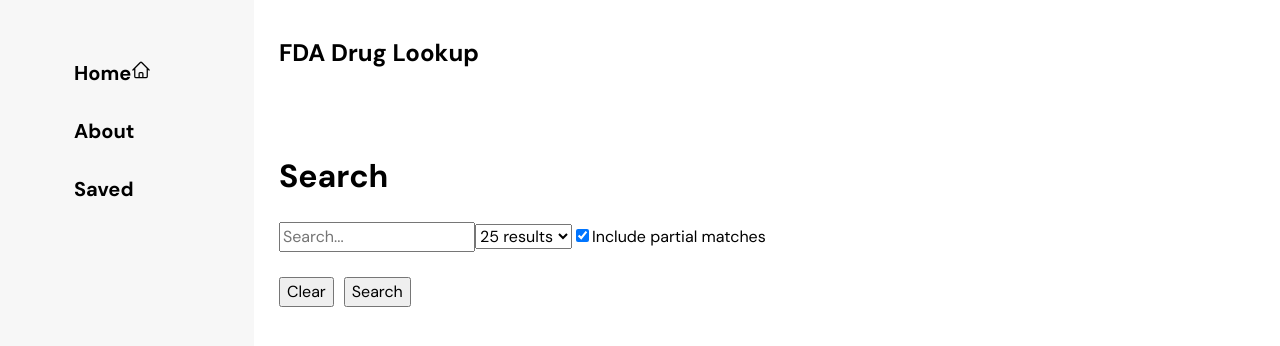
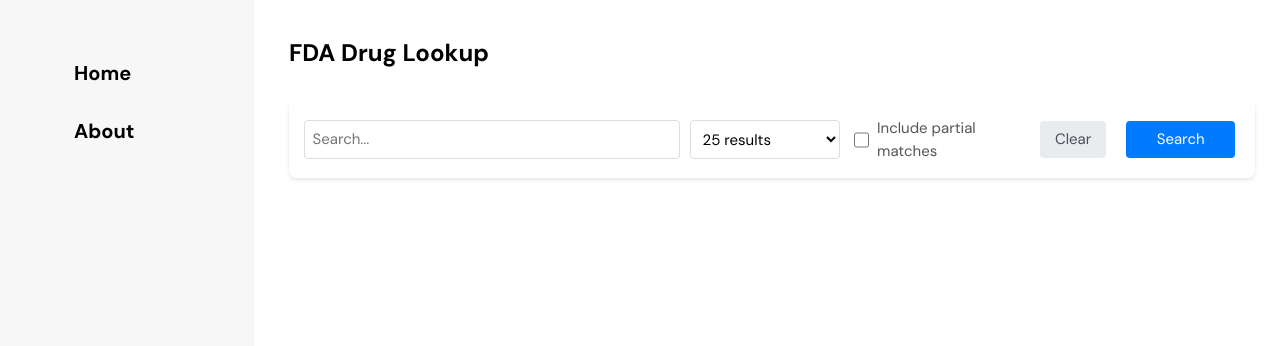
Before and after one commit to KnowlesLuke/fda-drug-lookup, a React (Vite) app: page / in a window 1280 px wide. Shown: the top 346 px of the page. Built offline with nearby package versions, Linux system fonts and the light colour scheme.

Commit message:
Added final features and css. Added ability to group by nested fields

```diff
--- a/src/App.css
+++ b/src/App.css
@@ -87,6 +87,15 @@
   margin: 15px;
 }
 
+header{
+  margin-bottom: 0px;
+}
+
+main {
+  margin-top: 0px;
+}
+
+/* Search Button Container */
 .search-button-container button {
   margin: 5px;
 }
@@ -94,3 +103,225 @@
 .search-button-container .clear-btn {
   margin-left: 0px;
 }
+
+/* Search Container */
+.search-container {
+  margin: 2rem auto;
+  padding: 0 1rem;
+}
+
+.search-container h1 {
+  color: #333;
+  margin-bottom: 1.5rem;
+  text-align: center;
+}
+
+/* Search Controls */
+.search-controls {
+  display: flex;
+  flex-direction: column;
+  gap: 1rem;
+  background: #fff;
+  padding: 1.5rem;
+  border-radius: 8px;
+  box-shadow: 0 2px 4px rgba(0, 0, 0, 0.1);
+}
+
+/* Search Input */
+.search-input {
+  padding: 0.75rem;
+  border: 1px solid #ddd;
+  border-radius: 4px;
+  font-size: 1.5rem;
+  width: 100%;
+  transition: border-color 0.2s;
+}
+
+.search-input:focus {
+  outline: none;
+  border-color: #007bff;
+  box-shadow: 0 0 0 2px rgba(0, 123, 255, 0.25);
+}
+
+/* Limit Select */
+.limit-select {
+  padding: 0.75rem;
+  border: 1px solid #ddd;
+  border-radius: 4px;
+  font-size: 1.5rem;
+  background-color: white;
+  cursor: pointer;
+  width: 150px;
+}
+
+/* Partial Match Checkbox */
+.partial-match-label {
+  display: flex;
+  align-items: center;
+  gap: 0.5rem;
+  font-size: 1.5rem;
+  color: #555;
+}
+
+.partial-match-label input[type="checkbox"] {
+  width: 16px;
+  height: 16px;
+  cursor: pointer;
+}
+
+/* Button Container */
+.search-button-container {
+  display: flex;
+  gap: 1rem;
+  margin-top: 0.5rem;
+}
+
+/* Buttons */
+.search-btn,
+.clear-btn {
+  padding: 0.75rem 1.5rem;
+  border: none;
+  border-radius: 4px;
+  font-size: 1.5rem;
+  cursor: pointer;
+  transition: background-color 0.2s;
+}
+
+.search-btn {
+  background-color: #007bff;
+  color: white;
+  flex: 1;
+}
+
+.search-btn:hover {
+  background-color: #0056b3;
+}
+
+.clear-btn {
+  background-color: #e9ecef;
+  color: #495057;
+}
+
+.clear-btn:hover {
+  background-color: #dde2e6;
+}
+
+/* Responsive Design */
+@media (min-width: 640px) {
+  .search-controls {
+      flex-direction: row;
+      flex-wrap: wrap;
+      align-items: center;
+  }
+
+  .search-input {
+      flex: 2;
+      min-width: 200px;
+  }
+
+  .limit-select {
+      flex: 0 0 auto;
+  }
+
+  .partial-match-label {
+      flex: 1;
+      min-width: 180px;
+  }
+
+  .search-button-container {
+      flex: 1;
+      margin-top: 0;
+      justify-content: flex-end;
+      min-width: 200px;
+  }
+}
+
+/* Results Section */
+.results-section {
+  margin: 2rem auto;
+  padding: 0 1rem;
+}
+
+/* Loading State */
+.loading {
+  text-align: center;
+  padding: 2rem;
+  color: #666;
+  font-style: italic;
+}
+
+/* Error Message */
+.error-message {
+  background-color: #fff3f3;
+  border: 1px solid #ffcdd2;
+  color: #d32f2f;
+  padding: 1rem;
+  border-radius: 4px;
+  margin: 1rem 0;
+  text-align: center;
+}
+
+/* Results Table */
+.results-table {
+  width: 100%;
+  border-collapse: collapse;
+  background: white;
+  border-radius: 8px;
+  box-shadow: 0 2px 4px rgba(0, 0, 0, 0.1);
+  overflow: hidden;
+}
+
+.results-table thead {
+  background-color: #f8f9fa;
+}
+
+.results-table th {
+  text-align: left;
+  padding: 1rem;
+  font-weight: 600;
+  color: #495057;
+  border-bottom: 2px solid #dee2e6;
+}
+
+.results-table td {
+  padding: 1rem;
+  border-bottom: 1px solid #dee2e6;
+  color: #333;
+}
+
+.results-table tbody tr:last-child td {
+  border-bottom: none;
+}
+
+.results-table tbody tr:hover {
+  background-color: #f8f9fa;
+}
+
+/* Responsive Table */
+@media (max-width: 768px) {
+  .results-table {
+      display: block;
+      overflow-x: auto;
+      white-space: nowrap;
+  }
+
+  .results-table th,
+  .results-table td {
+      padding: 0.75rem;
+  }
+}
+
+/* No Results Message */
+.no-results {
+  text-align: center;
+  padding: 2rem;
+  color: #666;
+  background: white;
+  border-radius: 8px;
+  box-shadow: 0 2px 4px rgba(0, 0, 0, 0.1);
+}
+
+.header-title {
+  padding: 0 1rem;
+  margin-bottom: 0;
+}
--- a/src/App.tsx
+++ b/src/App.tsx
@@ -2,7 +2,6 @@
 import { BrowserRouter, Route, Routes } from 'react-router-dom';
 import AppLayout from './ui/AppLayout';
 import Home from './pages/Home';
-import Saved from './pages/Saved';
 
 function App() {
 
@@ -12,7 +11,6 @@
         <Routes>
           <Route element={<AppLayout />}>
             <Route index element={<Home />} />
-            <Route path="saved" element={<Saved />} />
           </Route>
         </Routes>
       </BrowserRouter>
--- /dev/null
+++ b/src/config/searchConfig.ts
@@ -0,0 +1,19 @@
+import { GroupByFields } from "../interfaces/searchInterface";
+
+/**
+ * Configuration for search criteria and formatting
+ */
+export interface SearchConfig {
+  search_item: string;      // The field to search on (e.g., 'brand_name', 'product_id')
+  formatSearchQuery: boolean; // Whether to format the search query in title case
+  groupBy: GroupByFields[];       // Fields to group results by (e.g., ['brand_name', 'route'])
+}
+
+/**
+ * Default search configuration - This is the configuration that will be used if no other configuration is provided
+ */
+export const DEFAULT_SEARCH_CONFIG: SearchConfig = {
+  search_item: 'brand_name',
+  formatSearchQuery: true,
+  groupBy: ['brand_name', 'generic_name', 'route', 'product_type', 'dosage_form', 'openfda.manufacturer_name'] as GroupByFields[]
+};
--- /dev/null
+++ b/src/interfaces/searchInterface.ts
@@ -0,0 +1,39 @@
+/**
+ * Search result interface
+ */
+export interface SearchResult {
+    product_id: string;
+    brand_name: string;
+    generic_name: string;
+    product_number: string;
+    route: string[];
+    dosage_form: string;
+    product_type: string;
+    openfda: {
+        manufacturer_name: string[];
+    };
+  }
+
+/**
+ * Search response interface
+*/
+export interface SearchResponse {
+    results: SearchResult[];
+}
+
+/**
+ * Search parameters interface
+ */
+export interface SearchParams {
+    query: string;
+    partialMatch: boolean;
+    limit: number;
+    searchField: string;
+    formatSearchQuery: boolean;
+    groupBy: GroupByFields[];
+}
+
+/**
+ * The fields that can be used to group results by
+ */
+export type GroupByFields = keyof SearchResult;
--- a/src/pages/Home.tsx
+++ b/src/pages/Home.tsx
@@ -1,19 +1,20 @@
 import { useState } from "react";
-import searchAPI, { SearchResult, SearchParams } from "../services/apiSearch";
+import searchAPI from "../services/apiSearch";
 import SearchResults from "../features/SearchResults";
+import { DEFAULT_SEARCH_CONFIG, SearchConfig } from "../config/searchConfig";
+import { SearchResult, SearchParams } from "../interfaces/searchInterface";
 
 function Home() {
 
     const [search, setSearch] = useState<string>("");
     const [isLoading, setIsLoading] = useState<boolean>(false);
     const [error, setError] = useState<string | null>(null);
-    const [partialMatch, setPartialMatch] = useState<boolean>(true);
+    const [partialMatch, setPartialMatch] = useState<boolean>(false);
     const [limit, setLimit] = useState<number>(25);
     const [results, setResults] = useState<SearchResult[]>([]);
     const [searchPerformed, setSearchPerformed] = useState<boolean>(false);
 
     // Options for the number of results to display
-    // This could be fetched from an API or defined in a config file
     const limitOptions: number[] = [5, 10, 25, 50];
 
     const clearSearch = () => {
@@ -28,28 +29,28 @@
 
         if (!search.trim()) return;
 
-        // Reset loading and error states
+        // Set the loading and error states
         setIsLoading(true);
+        setSearchPerformed(true);
         setError(null);
         setResults([]);
-        setSearchPerformed(false);
+
+        // Get the default search config - This is set up for this specific use case
+        const searchConfig : SearchConfig = DEFAULT_SEARCH_CONFIG;
 
         // Create the search parameters
         const searchParams : SearchParams = {
             query: search,
             partialMatch,
-            searchField: "brand_name",
+            searchField: searchConfig.search_item,
+            formatSearchQuery: searchConfig.formatSearchQuery,
+            groupBy: searchConfig.groupBy,
             limit
         }
 
         try {
-
-            // Search for the results - Pass in the search parameters
             const results = await searchAPI(searchParams);
-
-
-            setResults(results.results);
-            setSearchPerformed(true);
+            setResults(results);
         } catch (error) {
             setError(error instanceof Error ? error.message : 'An unexpected error occurred');
         } finally {
@@ -60,7 +61,6 @@
     return (
         <>
             <div className="search-container">
-                <h1>Search</h1>
                 <div className="search-controls">
                     <input
                         type="text"
@@ -90,7 +90,7 @@
                     </label>
                     <div className="search-button-container">
                         <button className="clear-btn" onClick={clearSearch}>Clear</button>
-                        <button onClick={handleSearch}>Search</button>
+                        <button className="search-btn" onClick={handleSearch}>Search</button>
                     </div>
                 </div>
             </div>
--- a/src/services/apiSearch.ts
+++ b/src/services/apiSearch.ts
@@ -1,37 +1,7 @@
 import axios, { AxiosResponse } from 'axios';
-import { API_CONFIG } from '../config/api';
+import { API_CONFIG } from '../config/apiConfig';
 import formatTitleCase from '../utils/formatTitleCase';
-
-/**
- * Search result interface
- */
-export interface SearchResult {
-  product_id: string;
-  brand_name: string;
-  generic_name: string;
-  manufacturer: string;
-  product_number: string;
-  route: string[];
-  dosage_form: string;
-}
-
-/**
- * Search response interface
- */
-interface SearchResponse {
-  results: SearchResult[];
-  total: number;
-}
-
-/**
- * Search parameters interface
- */
-export interface SearchParams {
-  query: string;
-  partialMatch: boolean;
-  limit: number;
-  searchField: string;
-}
+import { SearchParams, SearchResult, SearchResponse, GroupByFields } from '../interfaces/searchInterface';
 
 /**
  * Performs a search query against the API
@@ -39,71 +9,109 @@
  * @returns Promise with search results
  * @throws Error if the request fails
  */
-async function searchAPI(params: SearchParams): Promise<SearchResponse> {
+async function searchAPI(params: SearchParams): Promise<SearchResult[]> {
   try {
 
-    const { query, partialMatch, limit, searchField } = params;
+    const { groupBy } = params;
 
-    // Search for exact matches if partialMatch is false
-    const exactMatch : string = partialMatch ? "" : ".exact";
+    const url : string = buildAPIUrl(params);
 
-    const baseUrl = new URL(API_CONFIG.BASE_URL);
-    const searchQuery : string = `${searchField}${exactMatch}:"${encodeURIComponent(formatTitleCase(query))}"`;
-
-    // Add the additional params
-    baseUrl.searchParams.set('search', searchQuery);
-    baseUrl.searchParams.set('limit', limit.toString());
-    baseUrl.searchParams.set('sort', 'product_ndc:asc');
-
-    // Build the API URL with the search field and exact match
-    const url : string = baseUrl.toString();
-
-    const response : AxiosResponse<SearchResponse> = await axios.get<SearchResponse>(
-      url, {
+    const response : AxiosResponse<SearchResponse> = await axios.get<SearchResponse>(url,
+      {
         timeout: API_CONFIG.TIMEOUT,
       });
 
-    // Group the results by brand name and route - this is to remove duplicates
-    const groupedResults = groupDrugsByBrandAndRoute(response.data.results);
-
-    return {
-      results: groupedResults,
-      total: groupedResults.length
-    };
+    // Return the grouped results if the groupBy param is provided
+    // Otherwise return the ungrouped results
+    return groupBy.length > 0
+      ? groupResults(groupBy, response.data.results)
+      : response.data.results;
 
   } catch (error) {
 
     if (axios.isAxiosError(error)) {
-      console.log('Error message:', error?.response?.data.error);
-      throw new Error(error?.response?.data?.error.message || 'An unexpected error occurred');
+      console.log('Error message:', error?.response?.data?.error);
+      throw new Error(error?.response?.data?.error?.message || 'An unexpected error occurred. Please try again.');
     }
 
-    throw new Error('An unexpected error occurred');
+    throw new Error('An unexpected error occurred. Please try again.');
   }
 }
 
 /**
- * Groups drugs by brand name and route
+ * Builds the API URL
+ * @param params Search parameters
+ * @returns string - The API URL
+ */
+function buildAPIUrl(params: SearchParams): string {
+
+  const { query, partialMatch, limit, searchField, formatSearchQuery } = params;
+
+  // Search for exact matches if partialMatch is false
+  const exactMatch : string = partialMatch ? "" : ".exact";
+
+  // Format the search query if formatSearchQuery is true
+  const formattedQuery : string = formatSearchQuery ? formatTitleCase(query) : query;
+
+  // Build the base url with the search field, exact match, and query
+  const baseUrl = new URL(API_CONFIG.BASE_URL);
+  const searchQuery : string = `${searchField}${exactMatch}:"${formattedQuery}"`;
+
+  // Add the additional params
+  baseUrl.searchParams.set('search', searchQuery);
+  baseUrl.searchParams.set('limit', limit.toString());
+  baseUrl.searchParams.set('sort', 'product_ndc:asc');
+
+  return baseUrl.toString();
+}
+
+
+/**
+ * Groups drugs by grouped by fields
+ * @param groupBy Array of fields to group by
  * @param drugs Array of drugs to group
- * @returns Array of unique drugs grouped by brand name and route
+ * @returns Array of unique drugs grouped by grouped by specified fields
  */
-function groupDrugsByBrandAndRoute(drugs: SearchResult[]): SearchResult[] {
+function groupResults(groupBy: GroupByFields[], drugs: SearchResult[]): SearchResult[] {
 
-  const uniqueDrugsByBrandAndRoute = new Map<string, SearchResult>();
+  // Create a map to store unique drugs
+  // Using map as it is faster than an array for this use case
+  const uniqueDrugs = new Map<string, SearchResult>();
 
   drugs.forEach(drug => {
+    const uniqueKey = groupBy
+      .map(field => {
+        const value = getFieldValue(drug, field);
+        return Array.isArray(value) ? value.join('|') : value;
+      })
+      .join('|');
 
-    // Create a unique key for the drug by combining the brand name and route
-    const uniqueKey = `${formatTitleCase(drug.brand_name)}|${drug.route.join('|')}`;
-
-    // If the drug is not already in the map, add it
-    if (!uniqueDrugsByBrandAndRoute.has(uniqueKey)) {
-      uniqueDrugsByBrandAndRoute.set(uniqueKey, drug);
+    if (!uniqueDrugs.has(uniqueKey)) {
+      uniqueDrugs.set(uniqueKey, drug);
     }
   });
 
-  // Return the unique drugs
-  return Array.from(uniqueDrugsByBrandAndRoute.values());
+  // Return the unique drugs as an array
+  return [...uniqueDrugs.values()];
+}
+
+
+/**
+ * Gets the value of a field from a drug
+ * @param drug The drug to get the value from
+ * @param field The field to get the value from
+ * @returns The value of the field
+ */
+function getFieldValue(drug: SearchResult, field: GroupByFields): string | string[] {
+
+  // If the field is a nested field, get the value from the nested field
+  if (field.includes('.')) {
+    const [parent, child] = field.split('.');
+    return (drug as any)[parent]?.[child] || [];
+  }
+
+  // Otherwise, return the value of the field
+  return (drug as any)[field];
 }
 
 export default searchAPI;
--- a/src/ui/Header.tsx
+++ b/src/ui/Header.tsx
@@ -1,7 +1,7 @@
 function Header() {
     return (
         <header>
-            <h2>FDA Drug Lookup</h2>
+            <h2 className="header-title">FDA Drug Lookup</h2>
         </header>
     );
 }
--- a/src/ui/Sidebar.tsx
+++ b/src/ui/Sidebar.tsx
@@ -1,4 +1,3 @@
-import { HiOutlineHome } from "react-icons/hi2";
 import { NavLink } from "react-router-dom";
 
 function SideBar() {
@@ -7,11 +6,9 @@
             <nav>
                 <ul className="sidebar-ul">
                     <li>
-                        <NavLink to="/" className="text-gray-300 hover:text-white">Home</NavLink>
-                        <HiOutlineHome />
+                        <NavLink to="/">Home</NavLink>
                     </li>
-                    <li><NavLink to="/about" className="text-gray-300 hover:text-white">About</NavLink></li>
-                    <li><NavLink to="/saved" className="text-gray-300 hover:text-white">Saved</NavLink></li>
+                    <li><NavLink to="/about">About</NavLink></li>
                 </ul>
             </nav>
         </aside>
```
Also changed, not shown: src/features/SearchResults.tsx (+19 -5 lines), src/pages/Saved.tsx (deleted, +0 -9 lines), src/utils/formatTitleCase.ts (+4 -3 lines), src/config/apiConfig.ts (renamed from src/config/api.ts), 1 other file (tests, documents, lock files or other folders).
